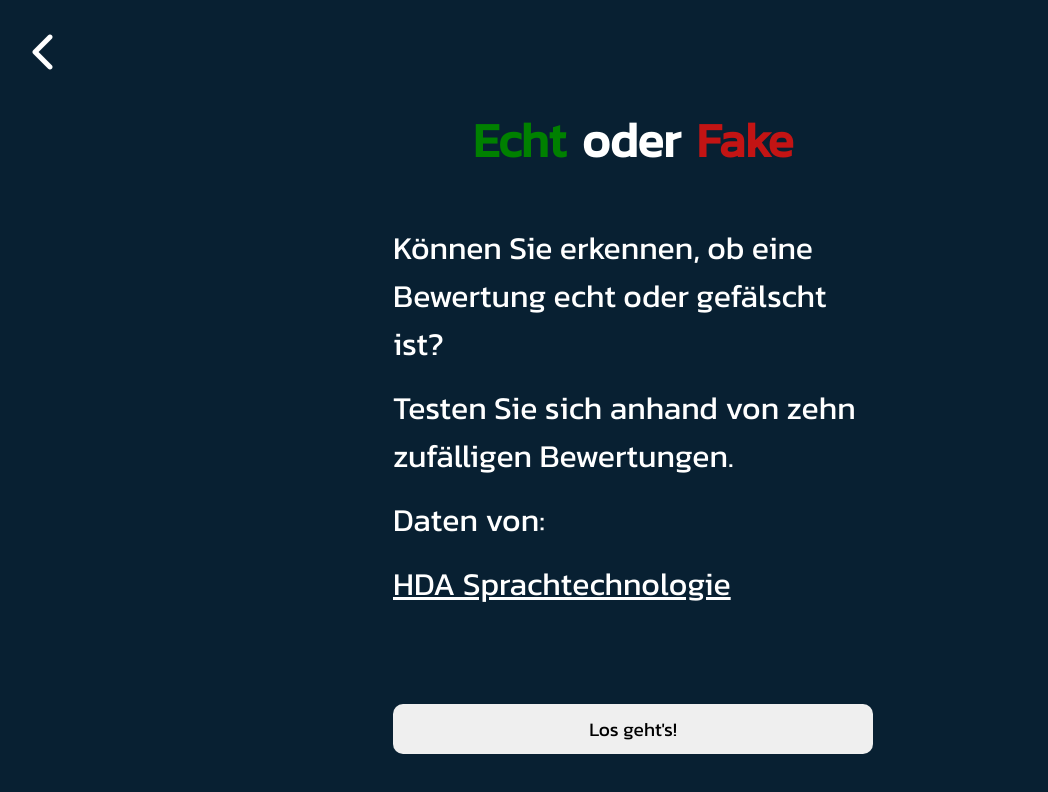
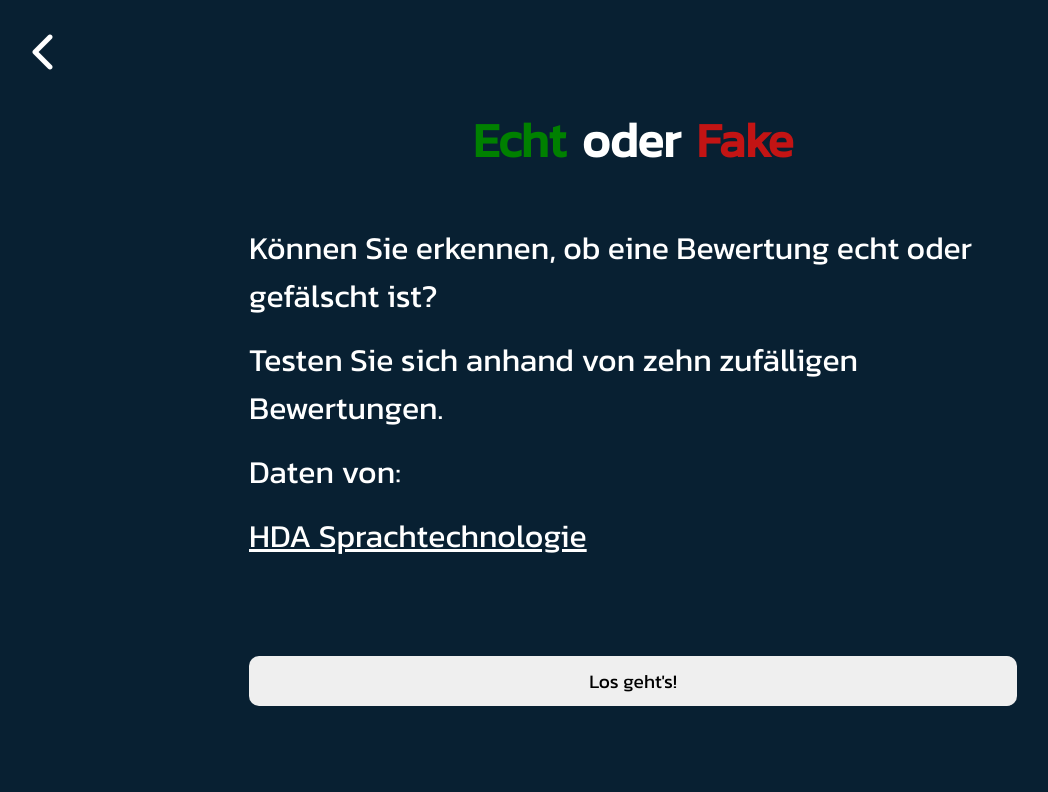
Before and after one commit to finite-automaton/portfolio, a Next.js app: page /real-or-fake in a window 1280 px wide. Shown: the top 792 px of the page, without its empty margins (7-1055 px from the left). Built offline with nearby package versions, Linux system fonts and the light colour scheme.

Commit message:
fix padding issue

```diff
--- a/src/app/(projects)/real-or-fake/page.module.css
+++ b/src/app/(projects)/real-or-fake/page.module.css
@@ -7,6 +7,6 @@
 
 @media (min-width: 772px) {
   .main {
-    padding: 0 400px;
+    padding: 0 20%;
   }
 }
```
